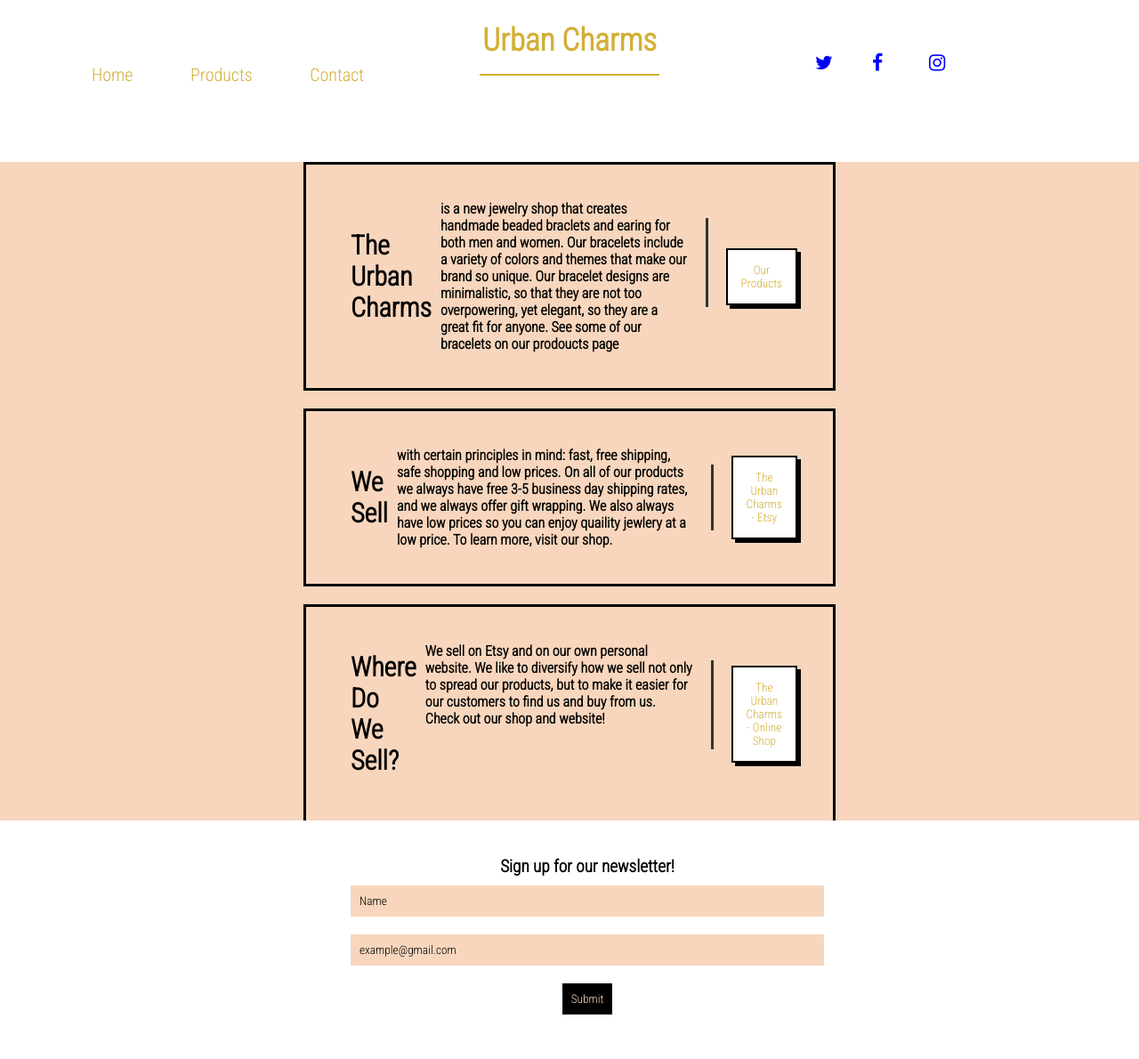
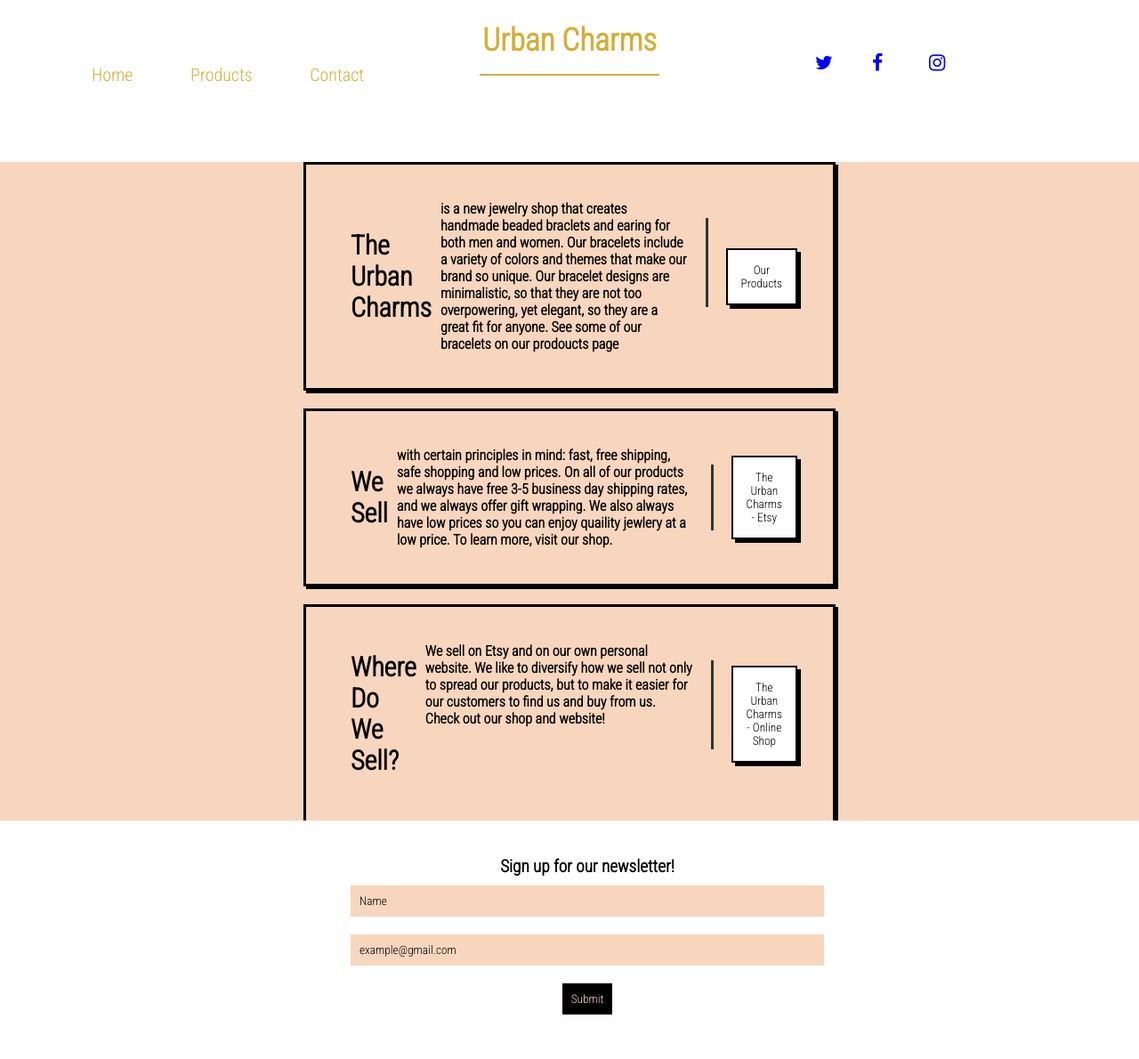
Before and after one commit to anshptl21/wordle, a PHP site: page / in a window 1280 px wide. Shown: the whole page at 89% size. Run offline with PHP 8.4, Linux system fonts and the light colour scheme.

Commit message:
Update web.css

```diff
--- a/web.css
+++ b/web.css
@@ -99,7 +99,7 @@ a{
 }
 .mybutton{
   background: white;
-  color:#d4af37;
+  color:black;
   font-family: inherit;
   border: solid 2px black;
   padding: 15px;
@@ -149,6 +149,7 @@ opacity: 100%;
   display: flex-end;
   margin-bottom: 20px;
   border: 3px solid black;
+  box-shadow: 3px 3px black;
 
 
 }
@@ -582,10 +583,12 @@ opacity: 100%;
 
  #footer{
    background-color: white;
+
    padding: 20px;
    margin-top:20px;
    width: 100%;
-
+  position: relative;
+   bottom:0;
 }
 
 #footer .mytext{
```
